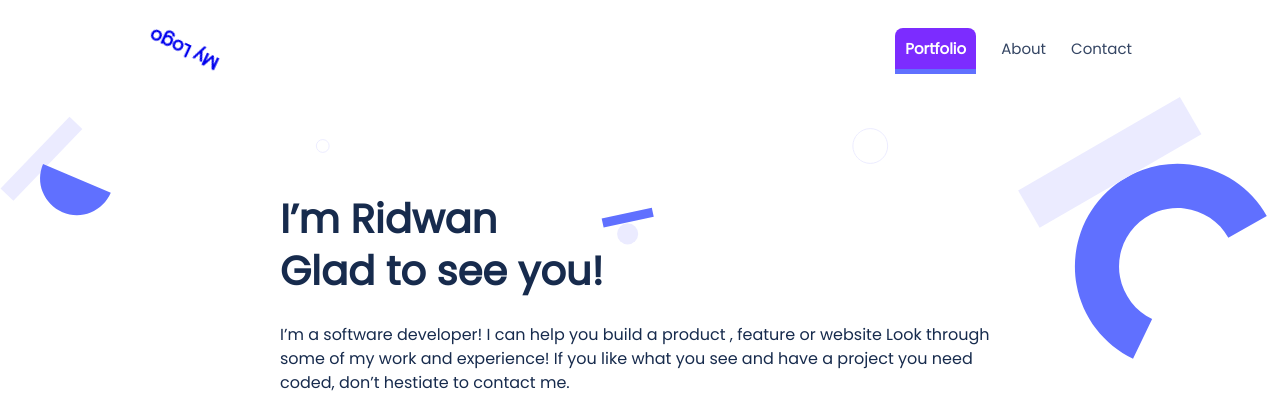
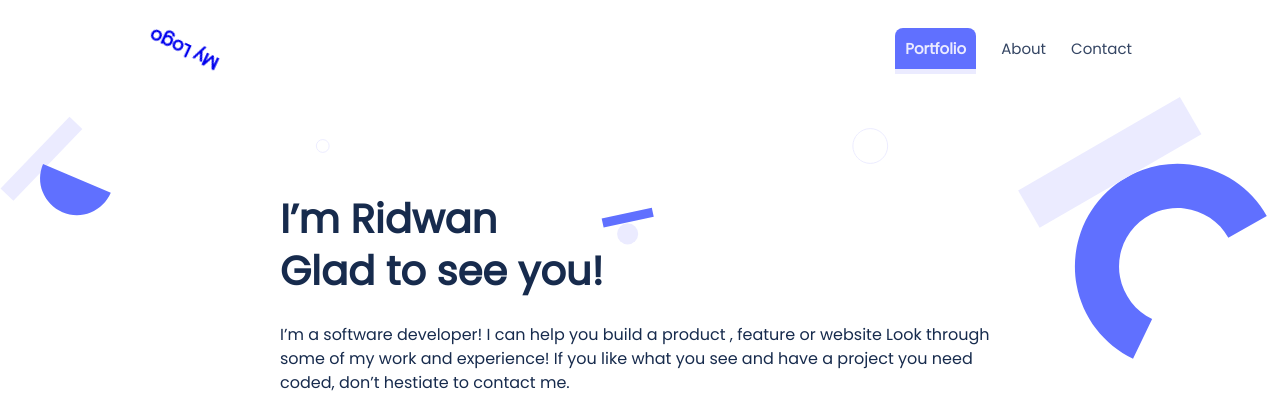
Before and after one commit to ridwanediallo/Portfolio, a website: page index.html in a window 1280 px wide. In both pictures the pointer is over the link "Portfolio". Shown: the top 418 px of the page. Drawn offline with nearby package versions, Linux system fonts and the light colour scheme.

Commit message:
Update nav-links a and social-icons li background color on hover

```diff
--- a/styles.css
+++ b/styles.css
@@ -384,7 +384,7 @@ nav ul {
 }
 
 .nav-links a:hover {
-  border-bottom: 5px solid #6070ff;
+  border-bottom: 5px solid #ebebff;
 }
 
 /* MEDIA QUERY */
@@ -539,9 +539,9 @@ nav ul {
 /* Soufiane's animations */
 
 .nav-links a:hover {
-  background-color: rgb(124, 44, 255);
+  background-color: #6070ff;
   font-weight: 700;
-  color: white;
+  color: #ebebff;
   padding: 10px;
   border-radius: 8px 8px 0 0;
   transition-duration: 0.1s;
@@ -566,12 +566,12 @@ nav ul {
 }
 
 .social-icons li:hover {
-  background-color: rgb(0, 203, 198);
+  background-color: #6070ff;
   border-radius: 50%;
 }
 
 .social-icons li:active {
-  background-color: rgb(62, 255, 252);
+  /* background-color: #6070ff; */
   border-radius: 50%;
   border: 1px solid rgb(0, 168, 165);
 }
```
